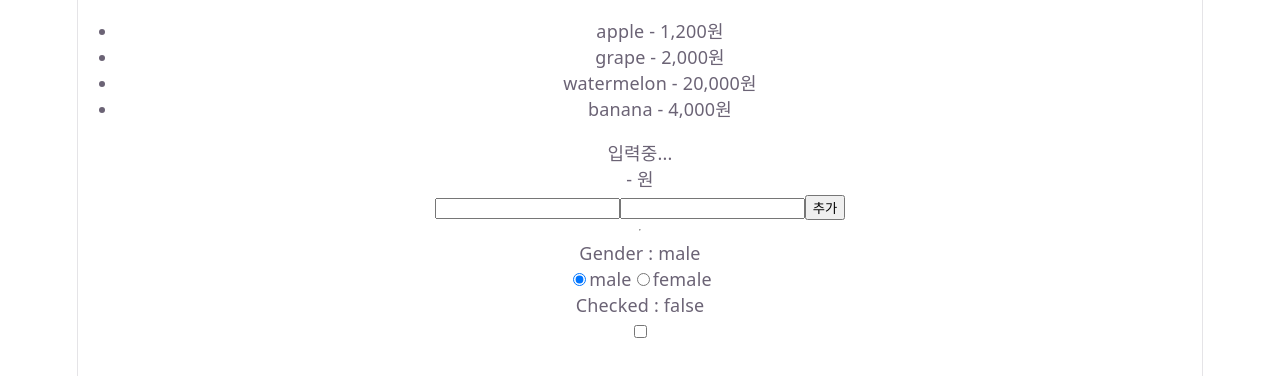
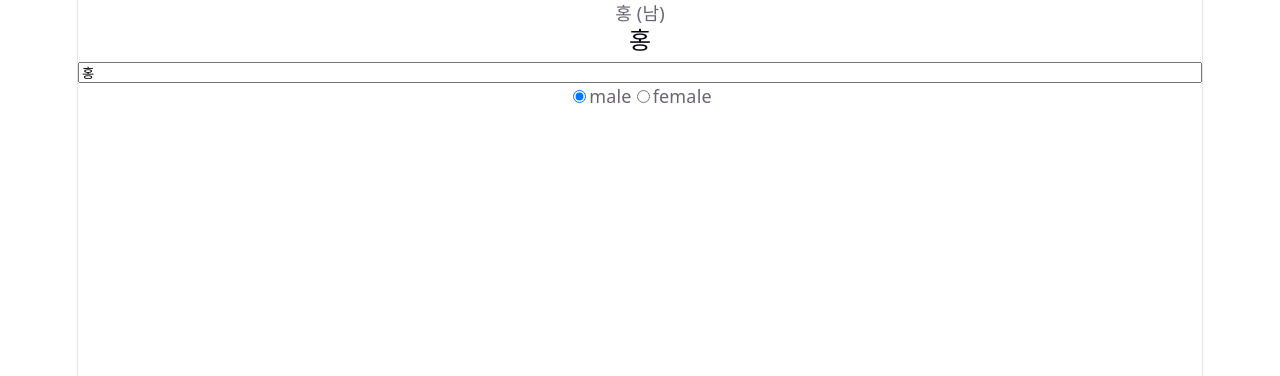
Before and after one commit to joycie416/vue_introduction, a Vue app: page / in a window 1280 px wide. Shown: the top 376 px of the page. Built offline with nearby package versions, Linux system fonts and the light colour scheme.

Commit message:
03-07: 계산된 속성 computed

```diff
--- a/src/App.vue
+++ b/src/App.vue
@@ -1,5 +1,5 @@
 <script setup lang="ts">
-import Test from "@/components/Test4.vue";
+import Test from "@/components/Test5.vue";
 </script>
 
 <template>
--- /dev/null
+++ b/src/components/Test5.vue
@@ -0,0 +1,59 @@
+<script lang="ts">
+import { defineComponent } from "vue";
+
+export default defineComponent({
+  data() {
+    return {
+      nameData: "홍",
+      genderData: "male",
+    };
+  },
+  /*
+   * 계산된 속성 computed property
+   * 캐시: 사용된 데이터가 변경될 때에만 최신화 진행
+   */
+  computed: {
+    // 기본적으로 getter 전용
+    fullInfo() {
+      return `${this.nameData} (${this.genderData === "male" ? "남" : "여"})`;
+    },
+    name: {
+      get(): string {
+        return `${this.nameData}`;
+      },
+      // setter를 사용해 데이터를 업데이트할 수 있음
+      set(newName: string): void {
+        this.nameData = newName.trim();
+      },
+    },
+    gender: {
+      get(): string {
+        return this.genderData;
+      },
+      set(newGender: string): void {
+        if (newGender === "male") {
+          this.genderData = newGender;
+        } else {
+          this.genderData = "female";
+        }
+      },
+    },
+  },
+});
+</script>
+
+<template>
+  <p style="white-space: pre">{{ fullInfo }}</p>
+  <h2 style="white-space: pre">{{ name }}</h2>
+  <!-- setter가 있는 계산된 속성을 사용해 v-model에 바로 사용할 수 있음 -->
+  <input v-model="name" />
+
+  <div>
+    <input type="radio" id="male" value="male" v-model="gender" />
+    <label for="male">male</label>
+    <input type="radio" id="female" value="female" v-model="gender" />
+    <label for="female">female</label>
+  </div>
+</template>
+
+<style scoped></style>
```
